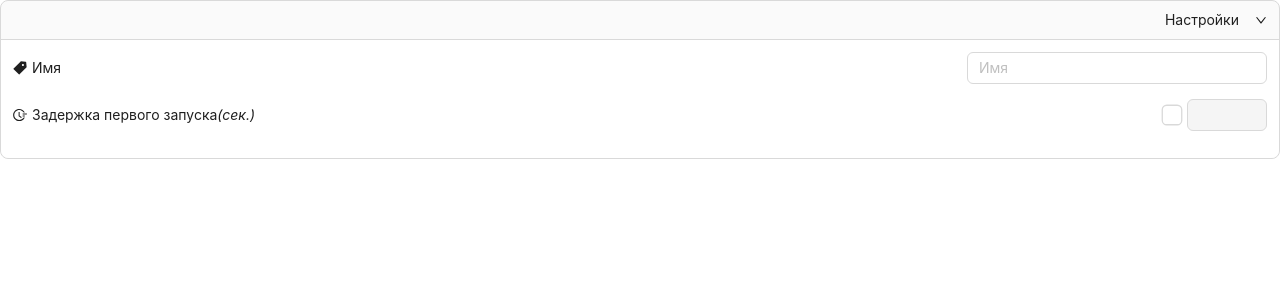
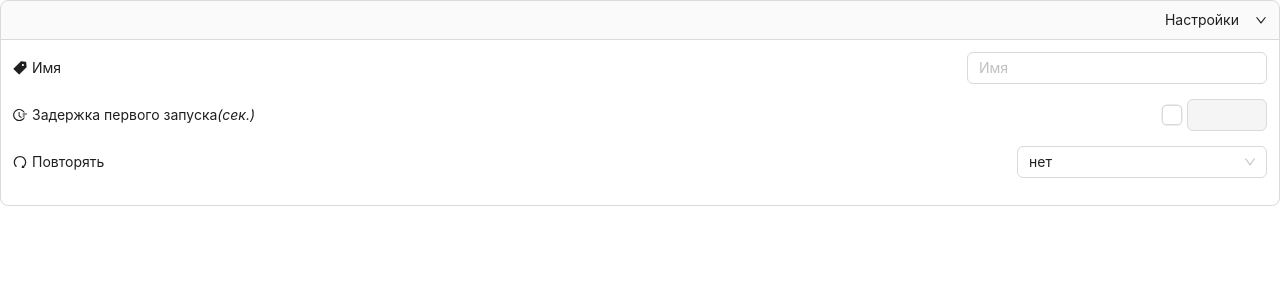
Before and after one commit to DaniilRalf/for-node-red-timer, a React (Create React App) app: page / in a window 1280 px wide. Shown: the top 300 px of the page. Built offline with nearby package versions, Linux system fonts and the light colour scheme.

Commit message:
add repeat block;

```diff
--- a/src/components/assets/styles.ts
+++ b/src/components/assets/styles.ts
@@ -16,6 +16,12 @@ export const styleComponents = {
             checkbox: {marginRight: '7px', transform: 'scale(1.3)'},
             input: {width: '80px'}
         },
+        timerRepeatBlock: {
+            main: {display: 'flex', justifyContent: 'space-between', marginBottom: '15px'},
+            title: {display: 'flex', alignItems: 'center'},
+            icon: {marginRight: '5px'},
+            select: {width: '250px'},
+        }
     }
 }
 /** styles for timer-delay ANTD library */
--- a/src/components/assets/types.ts
+++ b/src/components/assets/types.ts
@@ -4,7 +4,17 @@ export interface TimerConfInterface {
     delay: {
         isDelay: boolean,
         delayValue: number | null
+    },
+    repeat: {
+        typeRepeat: RepeatEnum
     }
+}
+
+export enum RepeatEnum {
+    None = 'none',
+    Interval = 'interval',
+    IntervalInGap = 'interval_in_gap',
+    ConcreteTime = 'concrete_time',
 }
 
 /** PROPS INTERFACE============================== */
@@ -13,3 +23,4 @@ export type PropsNodeNameType = {
     setTimerConf: any
 }
 export type PropsDelayType = PropsNodeNameType
+export type PropsRepeatType = PropsNodeNameType
--- a/src/components/components/name-settings.tsx
+++ b/src/components/components/name-setting.tsx
@@ -5,7 +5,7 @@ import {Input} from "antd";
 import {PropsNodeNameType} from "../assets/types";
 
 
-const NameSettings = ({timerConf, setTimerConf}: PropsNodeNameType) => {
+const NameSetting = ({timerConf, setTimerConf}: PropsNodeNameType) => {
 
     /** set data NODE_NAME */
     const setDataNodeName = (data: string): void => {
@@ -31,4 +31,4 @@ const NameSettings = ({timerConf, setTimerConf}: PropsNodeNameType) => {
         </div>
     )
 }
-export default NameSettings
+export default NameSetting
--- /dev/null
+++ b/src/components/components/repeat-setting.tsx
@@ -0,0 +1,41 @@
+import React from 'react';
+import {styleComponents} from "../assets/styles";
+import {RedoOutlined} from "@ant-design/icons";
+import {PropsRepeatType, RepeatEnum} from "../assets/types";
+import {Select} from "antd"
+
+const RepeatSetting = ({timerConf, setTimerConf}: PropsRepeatType) => {
+
+    /** set data REPEAT TYPE */
+    const setDataRepeatType = (data: RepeatEnum): void => {
+        const newTimerConf = JSON.parse(JSON.stringify(timerConf))
+        newTimerConf.repeat.typeRepeat = data
+        setTimerConf(newTimerConf)
+    }
+
+    return (
+        <div style={styleComponents.childBlock.timerRepeatBlock.main}>
+
+            <div style={styleComponents.childBlock.timerRepeatBlock.title}>
+                <p style={styleComponents.childBlock.timerRepeatBlock.icon}><RedoOutlined /></p>
+                {/*TODO: add translate*/}
+                <p>Повторять</p>
+            </div>
+
+            <Select
+                defaultValue={timerConf.repeat.typeRepeat}
+                style={styleComponents.childBlock.timerRepeatBlock.select}
+                onChange={setDataRepeatType}
+                options={[
+                    // TODO: add translate
+                    { value: RepeatEnum.None, label: 'нет' },
+                    { value: RepeatEnum.Interval, label: 'с интервалом' },
+                    { value: RepeatEnum.IntervalInGap, label: 'с интервалом в промежутке' },
+                    { value: RepeatEnum.ConcreteTime, label: 'в определенное время'},
+                ]}
+            />
+
+        </div>
+    )
+}
+export default RepeatSetting
--- a/src/components/timer.tsx
+++ b/src/components/timer.tsx
@@ -1,9 +1,10 @@
 import React, {useEffect, useMemo, useState} from 'react'
 import {Collapse} from "antd"
 import {styleAntdCustom, styleComponents} from "./assets/styles";
-import NameSettings from "./components/name-settings";
-import {PropsDelayType, PropsNodeNameType, TimerConfInterface} from "./assets/types";
+import NameSetting from "./components/name-setting";
+import {PropsDelayType, PropsNodeNameType, RepeatEnum, TimerConfInterface} from "./assets/types";
 import DelaySetting from "./components/delay-setting";
+import RepeatSetting from "./components/repeat-setting";
 
 const IS_OPEN_COLLAPSE = true
 
@@ -14,6 +15,9 @@ const mockData: TimerConfInterface = {
     delay: {
         isDelay: false,
         delayValue: null,
+    },
+    repeat: {
+        typeRepeat: RepeatEnum.None
     }
 }
 
@@ -48,6 +52,10 @@ const Timer = () => {
         {timerConf, setTimerConf}
     ), [timerConf])
 
+    const propsRepeatSetting = useMemo<PropsDelayType>(() => (
+        {timerConf, setTimerConf}
+    ), [timerConf])
+
 
 
 
@@ -66,8 +74,9 @@ const Timer = () => {
                     label: 'Настройки',
                     children:
                         <>
-                            <NameSettings {...propsNameSetting} />
+                            <NameSetting {...propsNameSetting} />
                             <DelaySetting {...propsDelaySetting} />
+                            <RepeatSetting {...propsRepeatSetting} />
                         </>
                 }]}
             />
```
